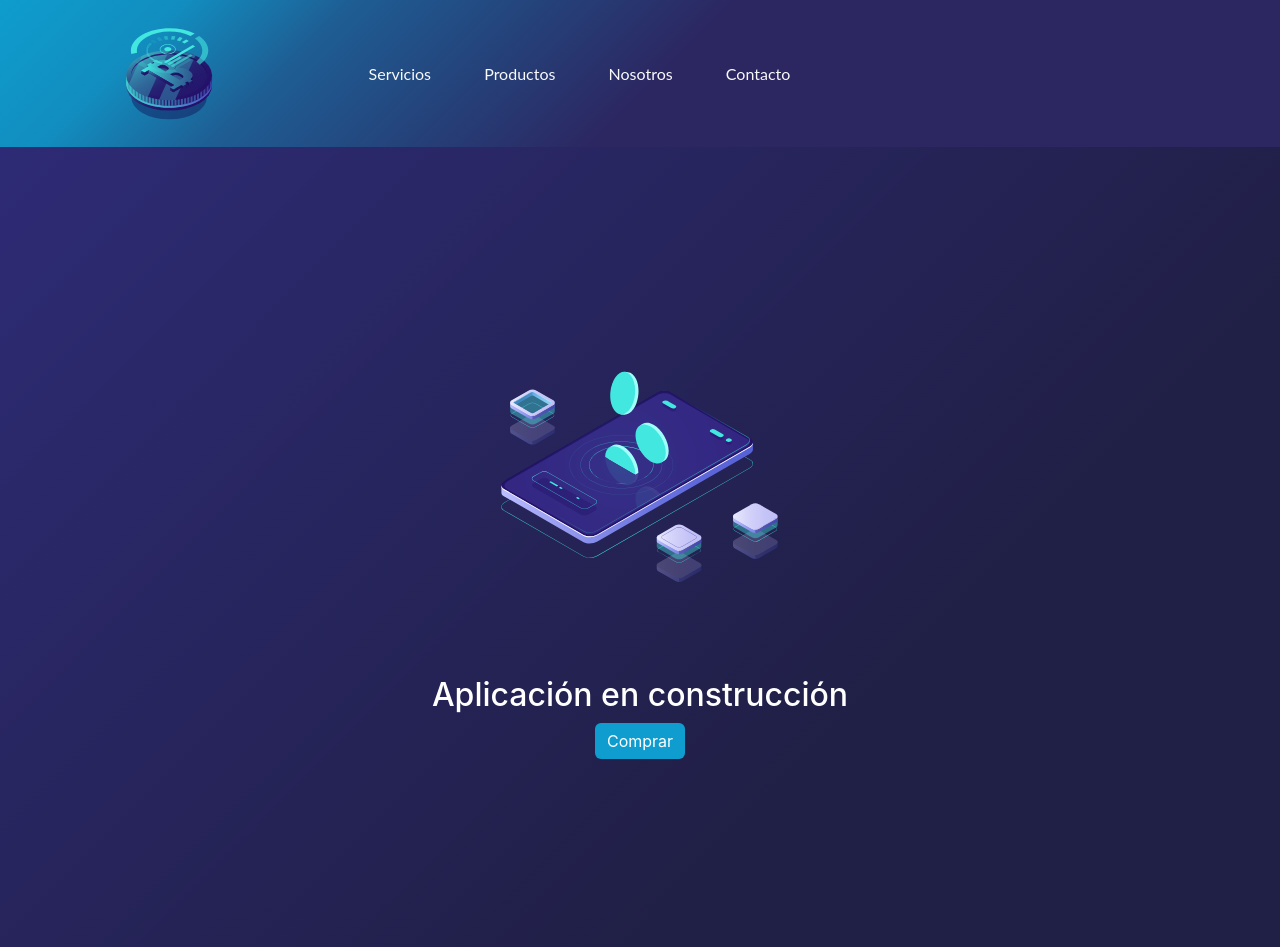
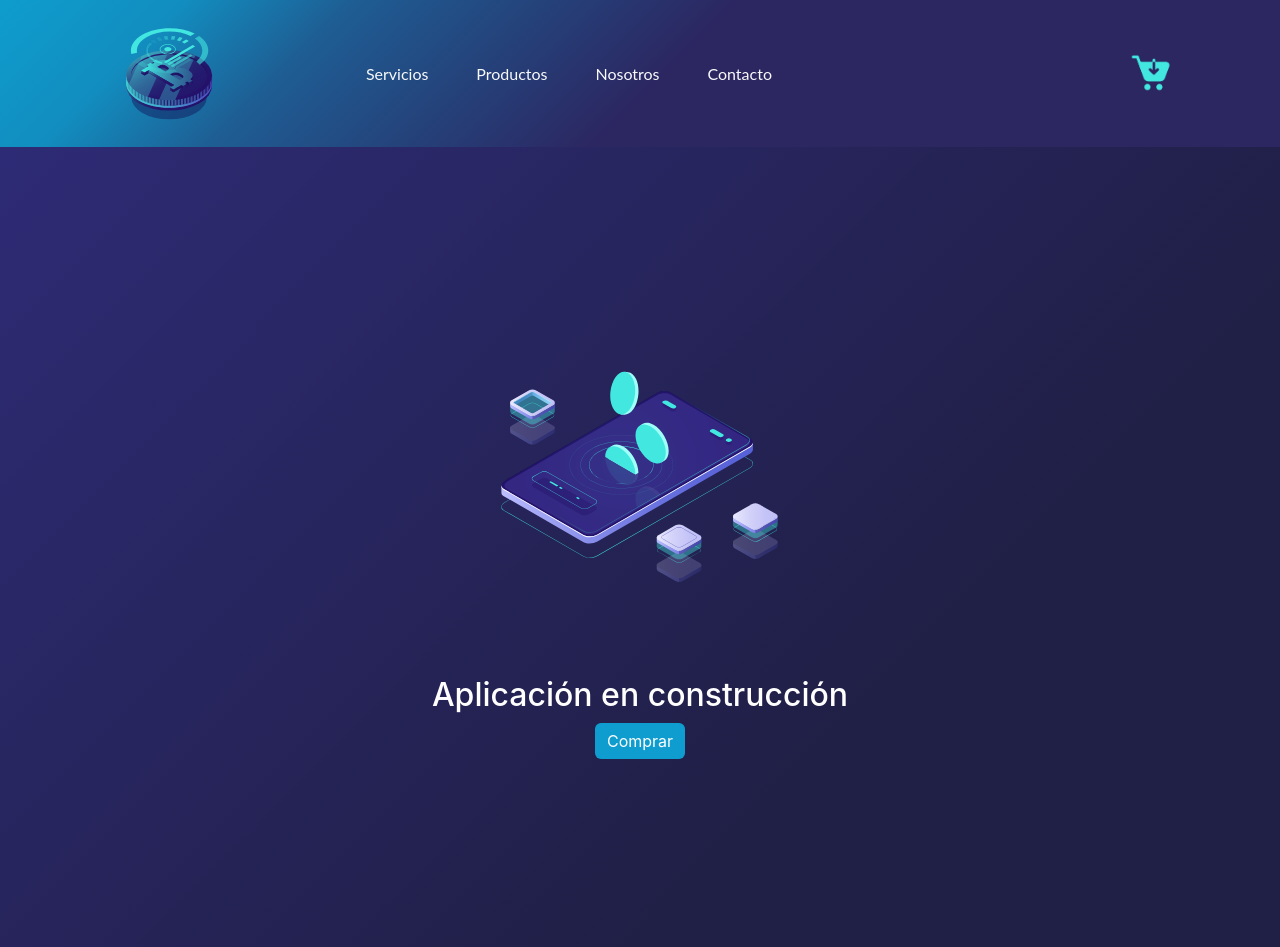
Before and after one commit to Ramaa-89/tiendagopet, a React (Create React App) app: page / in a window 1280 px wide. Built offline with nearby package versions, Linux system fonts and the light colour scheme.

Commit message:
commit on main

```diff
--- a/src/components/FunctionalComponent/style.css
+++ b/src/components/FunctionalComponent/style.css
@@ -3,7 +3,13 @@
     vertical-align: middle;
     margin-bottom: 30%;
     margin-top: 0;
-
+    transition:box-shadow 2s,transform 5s,filter 500ms ease-in-out;
+}
+.error2:hover {
+    /*transition: all 20s;*/
+    transition:ease-out 25s;
+    animation:alternate;
+    transform: scale(2);
 }
 .bodyError{
     background-color: #282c34;
--- a/src/components/cardWidget/CardWidget.js
+++ b/src/components/cardWidget/CardWidget.js
@@ -1,9 +1,10 @@
-import carrito from '../../assets/img/carrito.svg';
+import carrito from '../../assets/img/carrito.png';
 import "./cardwidget.css"
 
 const CardWidget = () => {
 
-    return <img className="carrito" src={carrito} alt="carrito de compras"/>;
+    return <div className="widgetTop"><img className="widget navbar-brand " src={carrito} alt="carrito de compras"/>
+           </div>;
 
 };
 
--- a/src/components/cardWidget/cardwidget.css
+++ b/src/components/cardWidget/cardwidget.css
@@ -1,4 +1,7 @@
-.carrito{
-    width: 60px;
-    z-index: 2000;
+.widgetTop{
+    display: block;
+    text-align: center;
 }
+.widget{
+    width: 20%;
+}
--- a/src/components/navbar/NavBar.js
+++ b/src/components/navbar/NavBar.js
@@ -9,11 +9,13 @@ const NavBar = () => {
             <nav className="navbar navbar-expand-lg navbar-dark">
                 <div className="container-fluid">
                     <a className="navbar-brand col-3" href="#">
-                        <img className=""src={logob} alt="logo"/>
+                        <img className="logoB"src={logob} alt="logo"/>
                     </a>
+
                     <button className="navbar-toggler" type="button" data-bs-toggle="collapse" data-bs-target="#navbarNavAltMarkup" aria-controls="navbarNavAltMarkup" aria-expanded="false" aria-label="Toggle navigation">
                     <span className="navbar-toggler-icon"></span>
                     </button>
+
                     <div className="collapse navbar-collapse" id="navbarNavAltMarkup">
                         <div className="navbar-nav col-xl-9">
                             <ul className="navbar-nav col-sm-12">
@@ -34,6 +36,7 @@ const NavBar = () => {
                     </div>
                     <CardWidget/>
                 </div>
+
             </nav>
         </header>
     )
--- a/src/components/navbar/navbar.css
+++ b/src/components/navbar/navbar.css
@@ -13,14 +13,17 @@ header {
       background: rgb(14,157,206);
       background: linear-gradient(135deg, rgba(14,157,206,1) 0%, rgba(18,141,191,1) 13%, rgba(30,93,147,1) 25%, rgba(44,38,97,1) 52%);
     }
-      header nav img {
+    .logoB {
         width: 120px;
-        padding: 4%; }
-        header nav img:hover {
-          transition: all .5s;
-          animation: roll 5s;
-          transform: scale(1.3); }
-      header nav .navbar-nav {
+        padding: 4%;
+        transition:box-shadow 2s,transform 500ms,filter 500ms ease-in-out;
+    }
+    .logoB:hover {
+        transition: all .5s;
+        animation: roll 5s;
+        transform: scale(1.3);
+    }
+    header nav .navbar-nav {
         text-align: center !important;
         font-family: 'Lato', sans-serif;
         font-weight: 400;
@@ -39,3 +42,6 @@ header {
         fill: #48b979 !important; }
         header nav .navbar-toggler .navbar-toggler-icon {
           fill: #48b979 !important; }
+/*.navbar{
+    align-items: center !important;
+}*/
```
Also changed, not shown: src/assets/img/carrito.png (added). Lines whose indentation alone changed are shown as unchanged.
